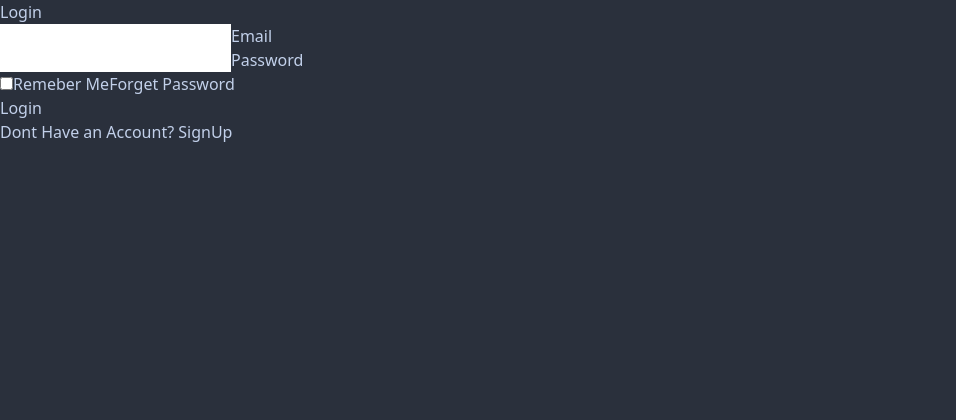
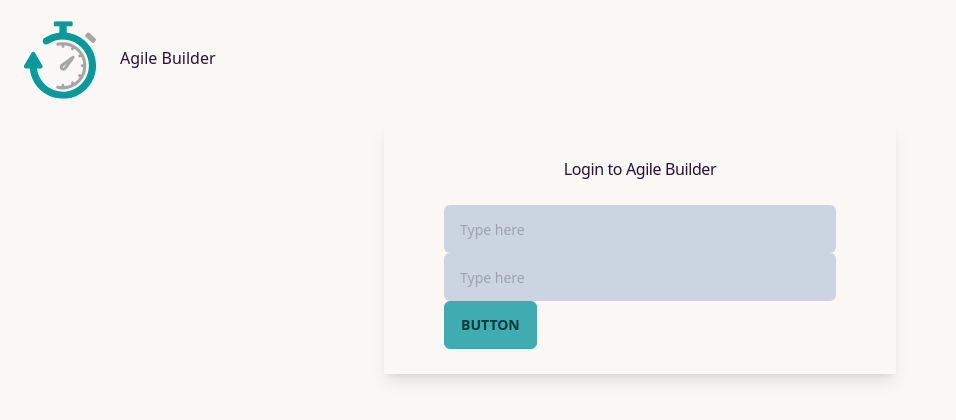
Before and after one commit to srshah27/agenda-builder, a Next.js app: page /Login in a window 1280 px wide. Shown: the top 420 px of the page, without its empty margins (0-956 px from the left). Built offline with nearby package versions, Linux system fonts and the light colour scheme.

Commit message:
trello-login

```diff
--- a/src/pages/Login.js
+++ b/src/pages/Login.js
@@ -1,36 +1,43 @@
 import React from 'react'
-import { Formik, Form, Field, ErrorMessage } from 'formik';
-
+import { Formik, Form, Field, ErrorMessage } from 'formik'
+import Image from 'next/image'
 function Login() {
   return (
-    <section>
-      <div>
-        <div>
-          <form action="" method="post">
-            <h2>Login</h2>
-            <div>
-              <input type="email" required />
-              <label htmlFor="">Email</label>
+    <div className="">
+      <Image
+        className="inline mx-auto"
+        src="/Planit.svg"
+        alt="Planit"
+        width={120}
+        height={150}
+      />
+      <span>Agile Builder</span>
+
+      <section className="w-full p-0">
+        <div className="mx-auto my-0 w-auto max-w-lg">
+          <div className="shadow-lg py-[25px] px-[40px]">
+            <h1 className="text-center text-base mt-3 mb-6 tracking-tight">
+              Login to Agile Builder
+            </h1>
+            <div className="flex flex-col items-center ">
+              <form className="block mt-0 w-full px-5">
+                <input
+                  type="text"
+                  placeholder="Type here"
+                  className="input-md bg-slate-300 transition-all duration-500 input-bordered w-full rounded-md"
+                />
+                <input
+                  type="password"
+                  placeholder="Type here"
+                  className="input-md bg-slate-300 transition-all duration-500 input-bordered w-full rounded-md"
+                />
+                <button className="btn btn-active btn-primary rounded-md">Button</button>
+              </form>
             </div>
-            <div>
-              <input type="password" required />
-              <label htmlFor="">Password</label>
-            </div>
-            <div>
-              <label htmlFor="">
-                <input type="checkbox" name="" id="" />
-                Remeber Me
-              </label>
-              <a href="#">Forget Password</a>
-            </div>
-            <button>Login</button>
-            <div className="register">
-              <p>Dont Have an Account? <a href="#">SignUp</a></p>
-            </div>
-          </form>
+          </div>
         </div>
-      </div>
-    </section>
+      </section>
+    </div>
   )
 }
 
--- a/tailwind.config.js
+++ b/tailwind.config.js
@@ -12,29 +12,32 @@ module.exports = {
     extend: {},
   },
   plugins: [require('daisyui')],
+  // daisyui: {
+  //   themes: [
+  //     {
+  //       mytheme: {
+  //         primary: '#2563eb',
+
+  //         secondary: '#7B92B2',
+
+  //         accent: '#67CBA0',
+
+  //         neutral: '#3b82f6',
+
+  //         'base-100': '#2A303C',
+
+  //         info: '#3ABFF8',
+
+  //         success: '#36D399',
+
+  //         warning: '#FBBD23',
+
+  //         error: '#F87272',
+  //       },
+  //     },
+  //   ],
+  // },
   daisyui: {
-    themes: [
-      {
-        mytheme: {
-          primary: '#2563eb',
-
-          secondary: '#7B92B2',
-
-          accent: '#67CBA0',
-
-          neutral: '#3b82f6',
-
-          'base-100': '#2A303C',
-
-          info: '#3ABFF8',
-
-          success: '#36D399',
-
-          warning: '#FBBD23',
-
-          error: '#F87272',
-        },
-      },
-    ],
+    themes: ["cupcake"],
   },
 }
```
Also changed, not shown: public/Planit.svg (added), 1 other file (tests, documents, lock files or other folders).
